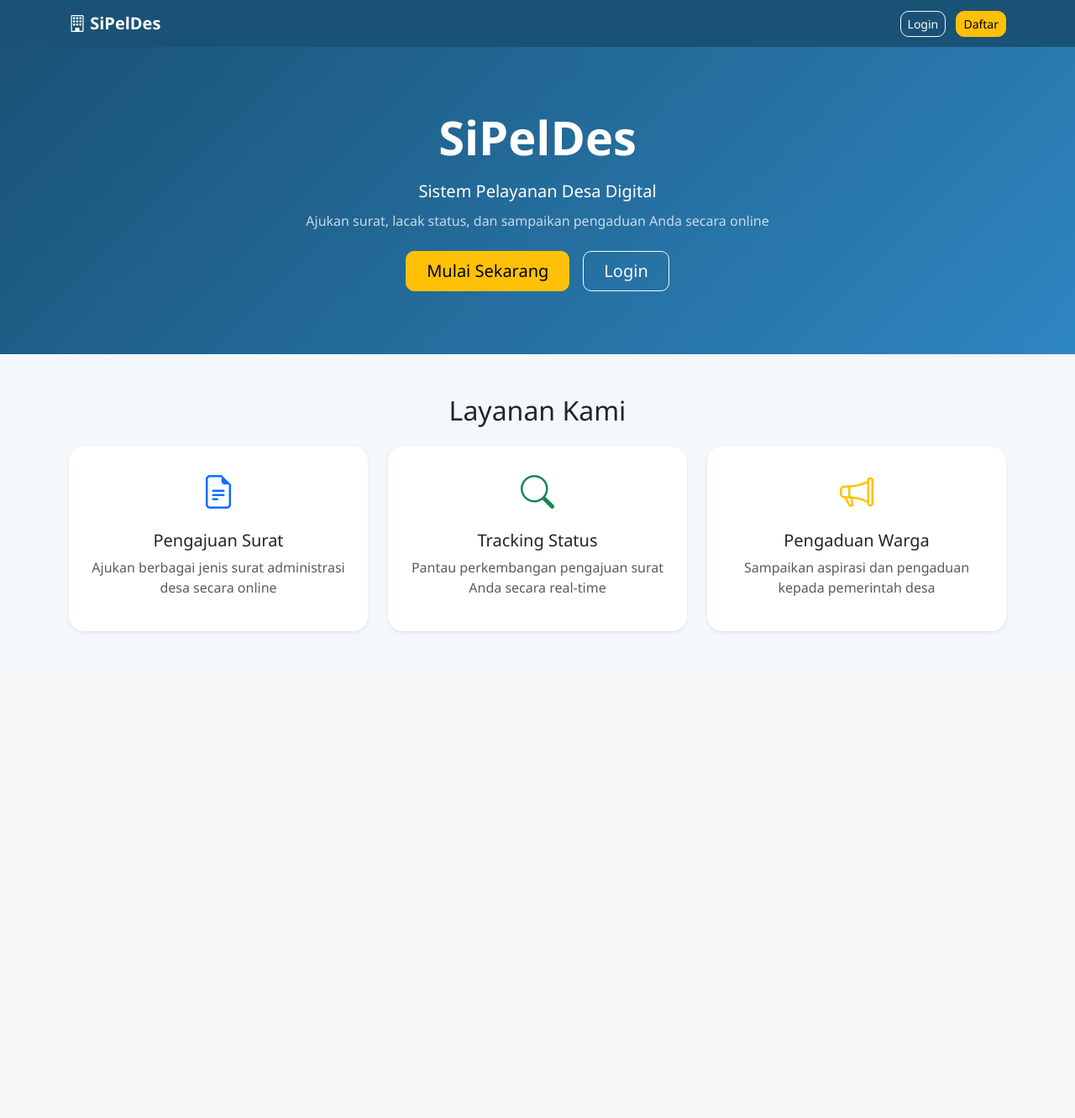
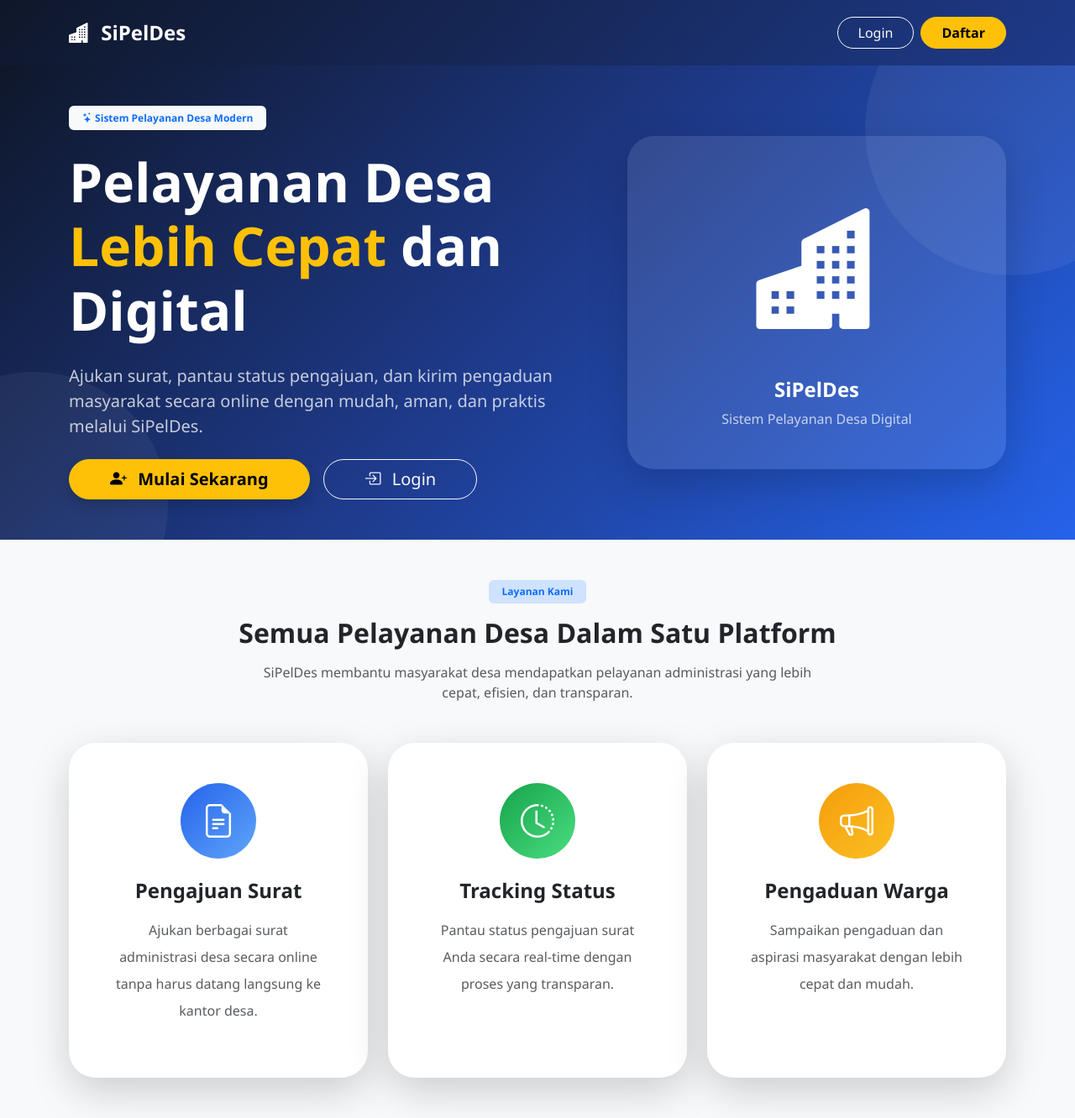
Before and after one commit to Nouval-21/sipledes, a Flask app: page / in a window 1280 px wide. Shown: the whole page at 84% size. Before the commit the page ends 753 px from the top, so only its background shows below. Run offline with Flask 3, Linux system fonts and the light colour scheme.

Commit message:
Revamp index.html layout and design
Updated the layout and design of the index.html template, enhancing the navbar, hero section, and user dashboard components.

```diff
--- a/app/templates/index.html
+++ b/app/templates/index.html
@@ -2,144 +2,486 @@
 {% block title %}SiPelDes - Sistem Pelayanan Desa{% endblock %}
 
 {% block public_content %}
-<div class="min-vh-100 d-flex flex-column">
-  <nav class="navbar navbar-dark" style="background: #1a5276">
+
+<!-- HERO SECTION -->
+<div class="min-vh-100 d-flex flex-column bg-light">
+
+  <!-- NAVBAR -->
+  <nav class="navbar navbar-expand-lg navbar-dark py-3 shadow-sm"
+       style="background: linear-gradient(135deg,#0f172a,#1e3a8a);">
+
     <div class="container">
-      <span class="navbar-brand fw-bold">
-        <i class="bi bi-building"></i> SiPelDes
-      </span>
-      <div>
-        <a href="/auth/login" class="btn btn-outline-light btn-sm me-2">Login</a>
-        <a href="/auth/register" class="btn btn-warning btn-sm">Daftar</a>
+
+      <a class="navbar-brand fw-bold fs-4" href="#">
+        <i class="bi bi-buildings-fill me-2"></i>
+        SiPelDes
+      </a>
+
+      <div class="d-flex gap-2">
+        <a href="/auth/login"
+           class="btn btn-outline-light rounded-pill px-4">
+          Login
+        </a>
+
+        <a href="/auth/register"
+           class="btn btn-warning rounded-pill px-4 fw-semibold">
+          Daftar
+        </a>
       </div>
+
     </div>
   </nav>
-  <div class="flex-grow-1 d-flex align-items-center" style="background: linear-gradient(135deg, #1a5276, #2e86c1)">
-    <div class="container text-center text-white py-5">
-      <h1 class="display-4 fw-bold mb-3">SiPelDes</h1>
-      <p class="lead mb-2">Sistem Pelayanan Desa Digital</p>
-      <p class="mb-4 opacity-75">Ajukan surat, lacak status, dan sampaikan pengaduan Anda secara online</p>
-      <div class="d-flex gap-3 justify-content-center">
-        <a href="/auth/register" class="btn btn-warning btn-lg px-4">Mulai Sekarang</a>
-        <a href="/auth/login" class="btn btn-outline-light btn-lg px-4">Login</a>
+
+  <!-- HERO -->
+  <section class="flex-grow-1 d-flex align-items-center position-relative overflow-hidden"
+           style="
+             background:
+             linear-gradient(135deg,#0f172a,#1e3a8a,#2563eb);
+           ">
+
+    <!-- ORNAMENT -->
+    <div style="
+      position:absolute;
+      top:-100px;
+      right:-100px;
+      width:350px;
+      height:350px;
+      border-radius:50%;
+      background:rgba(255,255,255,0.06);
+    "></div>
+
+    <div style="
+      position:absolute;
+      bottom:-120px;
+      left:-120px;
+      width:320px;
+      height:320px;
+      border-radius:50%;
+      background:rgba(255,255,255,0.05);
+    "></div>
+
+    <div class="container py-5 position-relative">
+
+      <div class="row align-items-center">
+
+        <!-- TEXT -->
+        <div class="col-lg-7 text-white">
+
+          <span class="badge bg-light text-primary px-3 py-2 mb-4">
+            <i class="bi bi-stars"></i>
+            Sistem Pelayanan Desa Modern
+          </span>
+
+          <h1 class="display-3 fw-bold mb-4">
+            Pelayanan Desa
+            <span class="text-warning">
+              Lebih Cepat
+            </span>
+            dan Digital
+          </h1>
+
+          <p class="lead opacity-75 mb-4" style="max-width: 650px;">
+            Ajukan surat, pantau status pengajuan,
+            dan kirim pengaduan masyarakat secara online
+            dengan mudah, aman, dan praktis melalui SiPelDes.
+          </p>
+
+          <div class="d-flex flex-wrap gap-3">
+
+            <a href="/auth/register"
+               class="btn btn-warning btn-lg rounded-pill px-5 fw-semibold shadow">
+              <i class="bi bi-person-plus-fill me-2"></i>
+              Mulai Sekarang
+            </a>
+
+            <a href="/auth/login"
+               class="btn btn-outline-light btn-lg rounded-pill px-5">
+              <i class="bi bi-box-arrow-in-right me-2"></i>
+              Login
+            </a>
+
           </div>
+
         </div>
+
+        <!-- IMAGE/ICON -->
+        <div class="col-lg-5 text-center mt-5 mt-lg-0">
+
+          <div class="position-relative">
+
+            <div class="bg-white bg-opacity-10 rounded-5 p-5 shadow-lg backdrop-blur">
+
+              <i class="bi bi-buildings-fill text-white"
+                 style="font-size: 9rem;"></i>
+
+              <h4 class="text-white fw-bold mt-4">
+                SiPelDes
+              </h4>
+
+              <p class="text-light opacity-75 mb-0">
+                Sistem Pelayanan Desa Digital
+              </p>
+
             </div>
-  <div class="container py-5">
-    <h2 class="text-center mb-4">Layanan Kami</h2>
-    <div class="row g-4 text-center">
-      <div class="col-md-4">
-        <div class="card h-100 border-0 shadow-sm p-4">
-          <i class="bi bi-file-earmark-text fs-1 text-primary mb-3"></i>
-          <h5>Pengajuan Surat</h5>
-          <p class="text-muted">Ajukan berbagai jenis surat administrasi desa secara online</p>
+
           </div>
+
         </div>
-      <div class="col-md-4">
-        <div class="card h-100 border-0 shadow-sm p-4">
-          <i class="bi bi-search fs-1 text-success mb-3"></i>
-          <h5>Tracking Status</h5>
-          <p class="text-muted">Pantau perkembangan pengajuan surat Anda secara real-time</p>
+
       </div>
+
     </div>
-      <div class="col-md-4">
-        <div class="card h-100 border-0 shadow-sm p-4">
-          <i class="bi bi-megaphone fs-1 text-warning mb-3"></i>
-          <h5>Pengaduan Warga</h5>
-          <p class="text-muted">Sampaikan aspirasi dan pengaduan kepada pemerintah desa</p>
+  </section>
+
+  <!-- FEATURES -->
+  <section class="py-5 bg-light">
+
+    <div class="container">
+
+      <div class="text-center mb-5">
+
+        <span class="badge bg-primary-subtle text-primary px-3 py-2 mb-3">
+          Layanan Kami
+        </span>
+
+        <h2 class="fw-bold mb-3">
+          Semua Pelayanan Desa Dalam Satu Platform
+        </h2>
+
+        <p class="text-muted mx-auto" style="max-width: 700px;">
+          SiPelDes membantu masyarakat desa mendapatkan pelayanan
+          administrasi yang lebih cepat, efisien, dan transparan.
+        </p>
+
       </div>
+
+      <div class="row g-4">
+
+        <!-- CARD 1 -->
+        <div class="col-lg-4">
+
+          <div class="card border-0 shadow-lg rounded-5 h-100 overflow-hidden">
+
+            <div class="card-body p-5 text-center">
+
+              <div class="mb-4">
+
+                <div class="rounded-circle mx-auto d-flex align-items-center justify-content-center"
+                     style="
+                       width:90px;
+                       height:90px;
+                       background:linear-gradient(135deg,#2563eb,#60a5fa);
+                       color:white;
+                     ">
+
+                  <i class="bi bi-file-earmark-text fs-1"></i>
+
                 </div>
+
               </div>
+
+              <h4 class="fw-bold mb-3">
+                Pengajuan Surat
+              </h4>
+
+              <p class="text-muted lh-lg">
+                Ajukan berbagai surat administrasi desa
+                secara online tanpa harus datang langsung
+                ke kantor desa.
+              </p>
+
             </div>
+
           </div>
+
+        </div>
+
+        <!-- CARD 2 -->
+        <div class="col-lg-4">
+
+          <div class="card border-0 shadow-lg rounded-5 h-100 overflow-hidden">
+
+            <div class="card-body p-5 text-center">
+
+              <div class="mb-4">
+
+                <div class="rounded-circle mx-auto d-flex align-items-center justify-content-center"
+                     style="
+                       width:90px;
+                       height:90px;
+                       background:linear-gradient(135deg,#16a34a,#4ade80);
+                       color:white;
+                     ">
+
+                  <i class="bi bi-clock-history fs-1"></i>
+
+                </div>
+
+              </div>
+
+              <h4 class="fw-bold mb-3">
+                Tracking Status
+              </h4>
+
+              <p class="text-muted lh-lg">
+                Pantau status pengajuan surat
+                Anda secara real-time dengan
+                proses yang transparan.
+              </p>
+
+            </div>
+
+          </div>
+
+        </div>
+
+        <!-- CARD 3 -->
+        <div class="col-lg-4">
+
+          <div class="card border-0 shadow-lg rounded-5 h-100 overflow-hidden">
+
+            <div class="card-body p-5 text-center">
+
+              <div class="mb-4">
+
+                <div class="rounded-circle mx-auto d-flex align-items-center justify-content-center"
+                     style="
+                       width:90px;
+                       height:90px;
+                       background:linear-gradient(135deg,#f59e0b,#fbbf24);
+                       color:white;
+                     ">
+
+                  <i class="bi bi-megaphone fs-1"></i>
+
+                </div>
+
+              </div>
+
+              <h4 class="fw-bold mb-3">
+                Pengaduan Warga
+              </h4>
+
+              <p class="text-muted lh-lg">
+                Sampaikan pengaduan dan aspirasi
+                masyarakat dengan lebih cepat
+                dan mudah.
+              </p>
+
+            </div>
+
+          </div>
+
+        </div>
+
+      </div>
+
+    </div>
+
+  </section>
+
+</div>
+
 {% endblock %}
 
+
+
 {% block content %}
-<div class="row g-4">
+
+<div class="container-fluid">
+
+  <!-- WELCOME -->
+  <div class="row mb-4">
+
     <div class="col-12">
-    <div class="p-4 rounded-3" style="background: linear-gradient(135deg, #1a5276, #2e86c1);">
-      <h4 class="text-white fw-bold mb-1">Selamat datang, {{ current_user.nama }}!</h4>
-      <p class="text-white opacity-75 mb-0">
-        Selamat menggunakan SiPelDes — Sistem Pelayanan Desa Digital.
-        Layanan administrasi desa kini lebih mudah dan cepat secara online.
+
+      <div class="rounded-5 shadow-lg overflow-hidden position-relative"
+           style="
+             background:
+             linear-gradient(135deg,#0f172a,#1e3a8a,#2563eb);
+           ">
+
+        <div class="p-5 position-relative">
+
+          <div class="row align-items-center">
+
+            <div class="col-lg-8">
+
+              <span class="badge bg-light text-primary px-3 py-2 mb-3">
+                Dashboard Pengguna
+              </span>
+
+              <h2 class="text-white fw-bold mb-3">
+                Selamat Datang,
+                {{ current_user.nama }} 👋
+              </h2>
+
+              <p class="text-light opacity-75 mb-0">
+                Selamat menggunakan SiPelDes —
+                Sistem Pelayanan Desa Digital.
+                Nikmati pelayanan administrasi
+                yang cepat, aman, dan praktis.
               </p>
-    </div>
+
             </div>
 
-  <div class="col-12">
-    <div class="card border-0 shadow-sm">
-      <div class="card-body p-4">
-        <h5 class="fw-bold mb-3">Tentang SiPelDes</h5>
-        <p class="text-muted mb-0">
-          <strong>SiPelDes (Sistem Pelayanan Desa)</strong> adalah platform digital yang dirancang
-          untuk memudahkan warga desa dalam mengakses layanan administrasi secara online.
-          Dengan SiPelDes, Anda dapat mengajukan surat keterangan, memantau status pengajuan,
-          dan menyampaikan pengaduan kepada pemerintah desa kapan saja dan di mana saja
-          tanpa perlu datang langsung ke kantor desa.
-        </p>
-      </div>
-    </div>
+            <div class="col-lg-4 text-center d-none d-lg-block">
+
+              <i class="bi bi-buildings-fill text-white"
+                 style="
+                   font-size:8rem;
+                   opacity:0.15;
+                 "></i>
+
             </div>
 
-  <div class="col-12">
-    <h5 class="fw-bold mb-3">Layanan Tersedia</h5>
           </div>
 
-  <div class="col-md-4">
-    <div class="card border-0 shadow-sm h-100">
-      <div class="card-body p-4 text-center">
-        <i class="bi bi-file-earmark-text fs-1 text-primary mb-3 d-block"></i>
-        <h6 class="fw-bold">Pengajuan Surat</h6>
-        <p class="text-muted small mb-3">Ajukan surat keterangan domisili, usaha, tidak mampu, dan lainnya secara online.</p>
-        <a href="/surat/ajukan" class="btn btn-primary btn-sm">Ajukan Sekarang</a>
-      </div>
-    </div>
         </div>
 
-  <div class="col-md-4">
-    <div class="card border-0 shadow-sm h-100">
-      <div class="card-body p-4 text-center">
-        <i class="bi bi-clock-history fs-1 text-success mb-3 d-block"></i>
-        <h6 class="fw-bold">Status Pengajuan</h6>
-        <p class="text-muted small mb-3">Pantau perkembangan pengajuan surat Anda secara real-time.</p>
-        <a href="/surat/" class="btn btn-success btn-sm">Lihat Status</a>
-      </div>
-    </div>
       </div>
 
-  <div class="col-md-4">
-    <div class="card border-0 shadow-sm h-100">
-      <div class="card-body p-4 text-center">
-        <i class="bi bi-megaphone fs-1 text-warning mb-3 d-block"></i>
-        <h6 class="fw-bold">Pengaduan Warga</h6>
-        <p class="text-muted small mb-3">Sampaikan aspirasi dan pengaduan kepada pemerintah desa disertai foto bukti.</p>
-        <a href="/pengaduan/buat" class="btn btn-warning btn-sm">Buat Pengaduan</a>
-      </div>
-    </div>
     </div>
 
-  <div class="col-12">
-    <div class="card border-0 shadow-sm">
-      <div class="card-body p-4">
-        <h5 class="fw-bold mb-3">Informasi Akun</h5>
-        <div class="row">
-          <div class="col-md-6">
-            <table class="table table-borderless mb-0">
-              <tr><td class="text-muted" width="40%">Nama</td><td><strong>{{ current_user.nama }}</strong></td></tr>
-              <tr><td class="text-muted">NIK</td><td><strong>{{ current_user.nik }}</strong></td></tr>
-              <tr><td class="text-muted">Email</td><td><strong>{{ current_user.email }}</strong></td></tr>
-            </table>
   </div>
-          <div class="col-md-6">
-            <table class="table table-borderless mb-0">
-              <tr><td class="text-muted" width="40%">Telepon</td><td><strong>{{ current_user.telepon or '-' }}</strong></td></tr>
-              <tr><td class="text-muted">Alamat</td><td><strong>{{ current_user.alamat or '-' }}</strong></td></tr>
-              <tr><td class="text-muted">Role</td><td><span class="badge bg-primary">{{ current_user.role }}</span></td></tr>
-            </table>
+
+  <!-- LAYANAN -->
+  <div class="row g-4 mb-4">
+
+    <!-- SURAT -->
+    <div class="col-lg-4">
+
+      <div class="card border-0 shadow-lg rounded-5 h-100">
+
+        <div class="card-body p-5 text-center">
+
+          <div class="mb-4">
+
+            <div class="rounded-circle mx-auto d-flex align-items-center justify-content-center"
+                 style="
+                   width:90px;
+                   height:90px;
+                   background:linear-gradient(135deg,#2563eb,#60a5fa);
+                   color:white;
+                 ">
+
+              <i class="bi bi-file-earmark-text fs-1"></i>
+
             </div>
+
           </div>
+
+          <h4 class="fw-bold mb-3">
+            Pengajuan Surat
+          </h4>
+
+          <p class="text-muted mb-4">
+            Ajukan surat domisili,
+            usaha, tidak mampu,
+            dan lainnya secara online.
+          </p>
+
+          <a href="/surat/ajukan"
+             class="btn btn-primary rounded-pill px-4">
+            Ajukan Sekarang
+          </a>
+
         </div>
+
       </div>
+
     </div>
+
+    <!-- STATUS -->
+    <div class="col-lg-4">
+
+      <div class="card border-0 shadow-lg rounded-5 h-100">
+
+        <div class="card-body p-5 text-center">
+
+          <div class="mb-4">
+
+            <div class="rounded-circle mx-auto d-flex align-items-center justify-content-center"
+                 style="
+                   width:90px;
+                   height:90px;
+                   background:linear-gradient(135deg,#16a34a,#4ade80);
+                   color:white;
+                 ">
+
+              <i class="bi bi-clock-history fs-1"></i>
+
             </div>
+
+          </div>
+
+          <h4 class="fw-bold mb-3">
+            Status Pengajuan
+          </h4>
+
+          <p class="text-muted mb-4">
+            Pantau perkembangan
+            pengajuan surat Anda
+            secara real-time.
+          </p>
+
+          <a href="/surat/"
+             class="btn btn-success rounded-pill px-4">
+            Lihat Status
+          </a>
+
+        </div>
+
+      </div>
+
+    </div>
+
+    <!-- PENGADUAN -->
+    <div class="col-lg-4">
+
+      <div class="card border-0 shadow-lg rounded-5 h-100">
+
+        <div class="card-body p-5 text-center">
+
+          <div class="mb-4">
+
+            <div class="rounded-circle mx-auto d-flex align-items-center justify-content-center"
+                 style="
+                   width:90px;
+                   height:90px;
+                   background:linear-gradient(135deg,#f59e0b,#fbbf24);
+                   color:white;
+                 ">
+
+              <i class="bi bi-megaphone fs-1"></i>
+
+            </div>
+
+          </div>
+
+          <h4 class="fw-bold mb-3">
+            Pengaduan Warga
+          </h4>
+
+          <p class="text-muted mb-4">
+            Kirim pengaduan dan
+            aspirasi masyarakat
+            secara online.
+          </p>
+
+          <a href="/pengaduan/buat"
+             class="btn btn-warning rounded-pill px-4">
+            Buat Pengaduan
+          </a>
+
+        </div>
+
+      </div>
+
+    </div>
+
+  </div>
+
+</div>
+
 {% endblock %}
```
Lines whose indentation alone changed are shown as unchanged.
